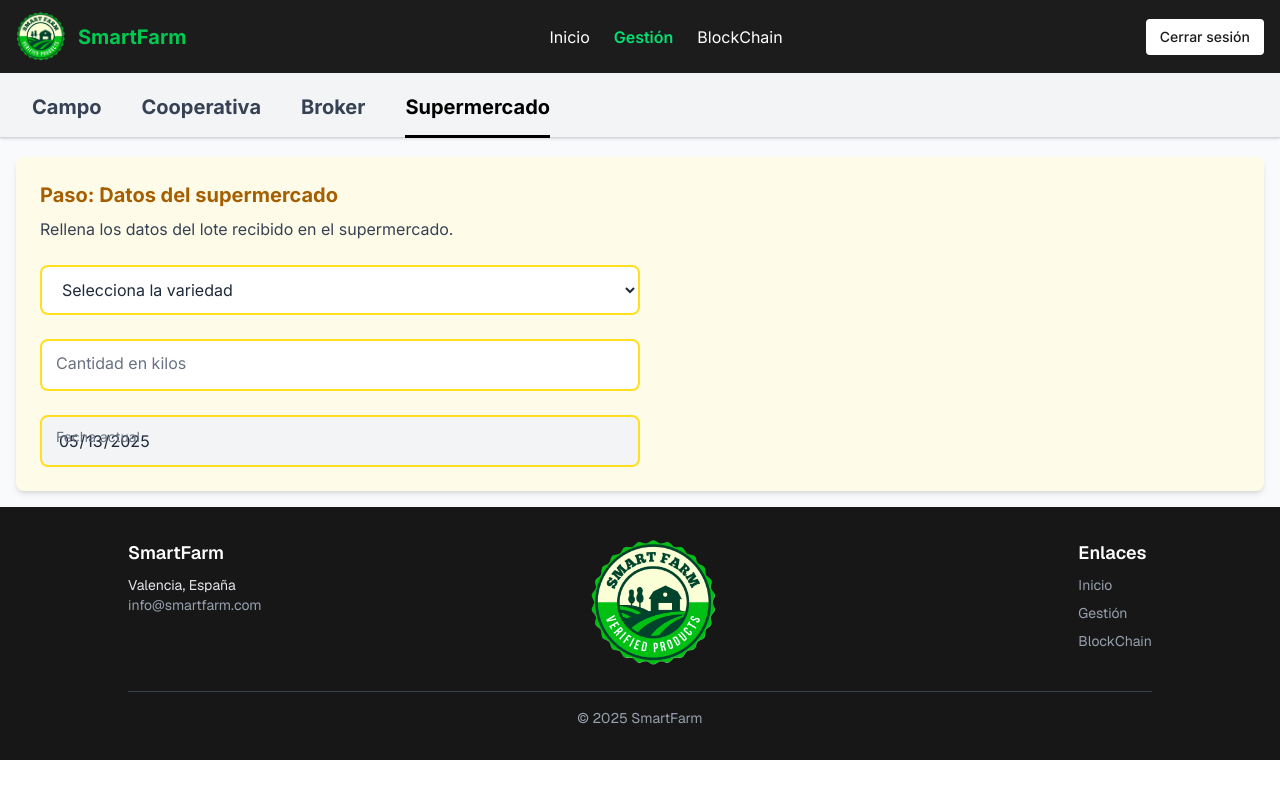
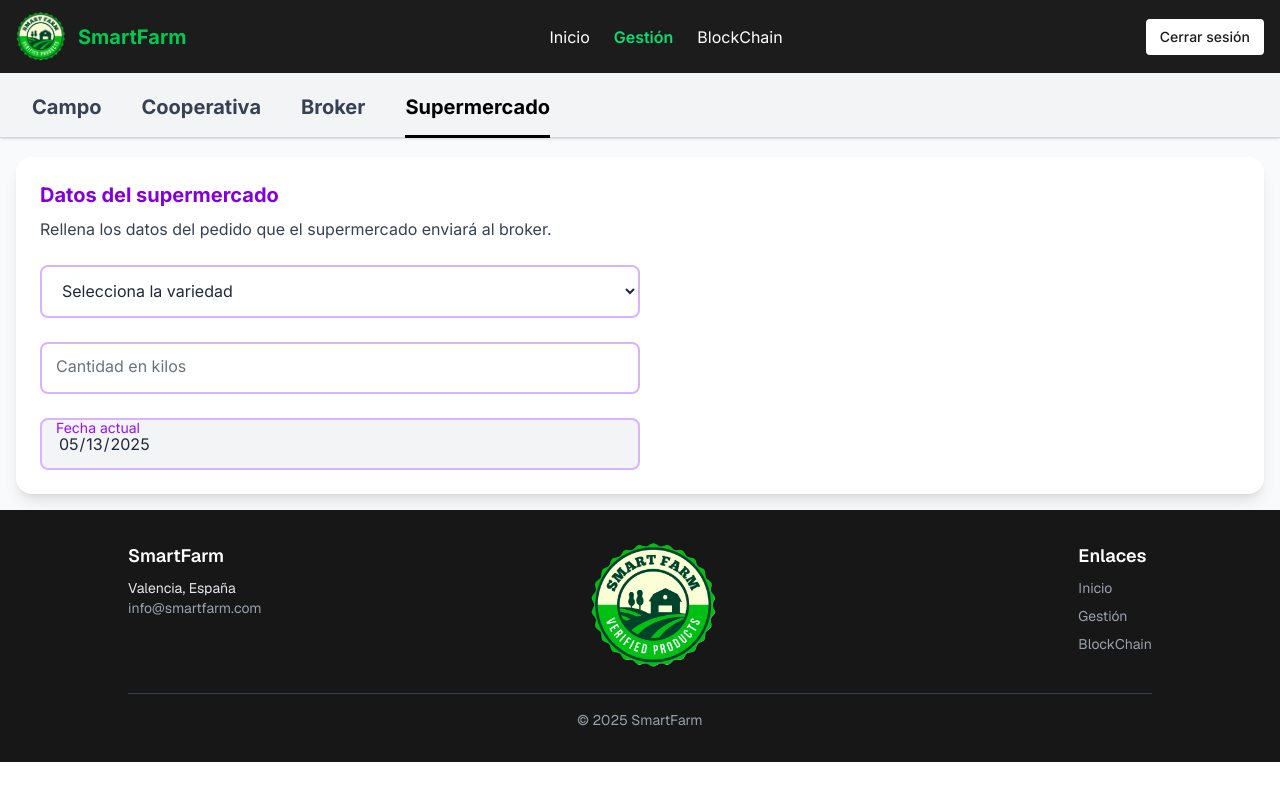
Before and after one commit to Huda-23/TFG-PFC-Project-v2, a Next.js app: page /app/supermercado in a window 1280 px wide. Built offline with nearby package versions, Linux system fonts and the light colour scheme.

Commit message:
Añadido formulario de supermercado, no esta acabado y no tiene backend

```diff
--- a/src/components/appComponents/supermercadoPages/supermercadoCopmontent.tsx
+++ b/src/components/appComponents/supermercadoPages/supermercadoCopmontent.tsx
@@ -10,12 +10,12 @@ export default function PasoSupermercado() {
   }, []);
 
   return (
-    <section className="bg-yellow-50 p-6 rounded-lg shadow-md">
-      <h2 className="text-xl font-bold text-yellow-700 mb-2">
-        Paso: Datos del supermercado
+    <section className="bg-white p-6 rounded-2xl shadow-lg">
+      <h2 className="text-xl font-bold text-purple-700 mb-2">
+        Datos del supermercado
       </h2>
       <p className="text-gray-700 mb-6">
-        Rellena los datos del lote recibido en el supermercado.
+        Rellena los datos del pedido que el supermercado enviará al broker.
       </p>
 
       <form className="space-y-6">
@@ -25,7 +25,7 @@ export default function PasoSupermercado() {
             name="variedad"
             id="variedad"
             defaultValue=""
-            className="peer w-full md:w-1/2 border-2 border-yellow-300 rounded-lg px-4 py-3 text-gray-800 bg-white focus:border-yellow-500 focus:outline-none transition-shadow duration-200 focus:shadow-md focus:shadow-yellow-200"
+            className="peer w-full md:w-1/2 border-2 border-purple-300 rounded-lg px-4 py-[0.83rem] text-gray-800 bg-white focus:border-purple-500 focus:outline-none transition-shadow duration-200 focus:shadow-md focus:shadow-purple-200"
           >
             <option disabled value="">
               Selecciona la variedad
@@ -42,14 +42,14 @@ export default function PasoSupermercado() {
             name="kilos"
             id="kilos"
             placeholder=" "
-            className="peer w-full md:w-1/2 border-2 border-yellow-300 rounded-lg px-4 py-3 text-gray-800 bg-white focus:border-yellow-500 focus:outline-none transition-shadow duration-200 focus:shadow-md focus:shadow-yellow-200"
+            className="peer w-full md:w-1/2 border-2 border-purple-300 rounded-lg px-4 py-3 text-gray-800 bg-white focus:border-purple-500 focus:outline-none transition-shadow duration-200 focus:shadow-md focus:shadow-purple-200"
           />
           <label
             htmlFor="kilos"
             className="absolute left-4 top-3 text-gray-500 text-base transition-all
               peer-placeholder-shown:top-3 peer-placeholder-shown:text-base
-              peer-focus:top-0 peer-focus:text-sm peer-focus:text-yellow-600
-              peer-not-placeholder-shown:top-0 peer-not-placeholder-shown:text-sm peer-not-placeholder-shown:text-yellow-600"
+              peer-focus:top-0 peer-focus:text-sm peer-focus:text-purple-600
+              peer-not-placeholder-shown:top-0 peer-not-placeholder-shown:text-sm peer-not-placeholder-shown:text-purple-600"
           >
             Cantidad en kilos
           </label>
@@ -63,11 +63,15 @@ export default function PasoSupermercado() {
             id="fecha"
             value={fechaHoy}
             readOnly
-            className="peer w-full md:w-1/2 border-2 border-yellow-300 rounded-lg px-4 py-3 text-gray-800 bg-gray-100 focus:outline-none"
+            placeholder=" "
+            className="peer w-full md:w-1/2 border-2 border-purple-300 rounded-lg px-4 py-3 text-gray-800 bg-gray-100 focus:outline-none focus:border-purple-500 transition-shadow duration-200 focus:shadow-md focus:shadow-purple-100"
           />
           <label
             htmlFor="fecha"
-            className="absolute left-4 top-3 text-gray-500 text-sm"
+            className="absolute left-4 top-3 text-gray-500 text-base transition-all
+            peer-placeholder-shown:top-3 peer-placeholder-shown:text-base
+            peer-focus:top-0 peer-focus:text-sm peer-focus:text-purple-600
+            peer-not-placeholder-shown:top-0 peer-not-placeholder-shown:text-sm peer-not-placeholder-shown:text-purple-600"
           >
             Fecha actual
           </label>
@@ -76,3 +80,4 @@ export default function PasoSupermercado() {
     </section>
   );
 }
+//           className="peer w-full md:w-1/2 border-2 border-gray-300 rounded-lg px-4 py-3 bg-white text-gray-800 focus:border-amber-500 focus:outline-none transition-shadow duration-200 focus:shadow-md focus:shadow-amber-100"
```
